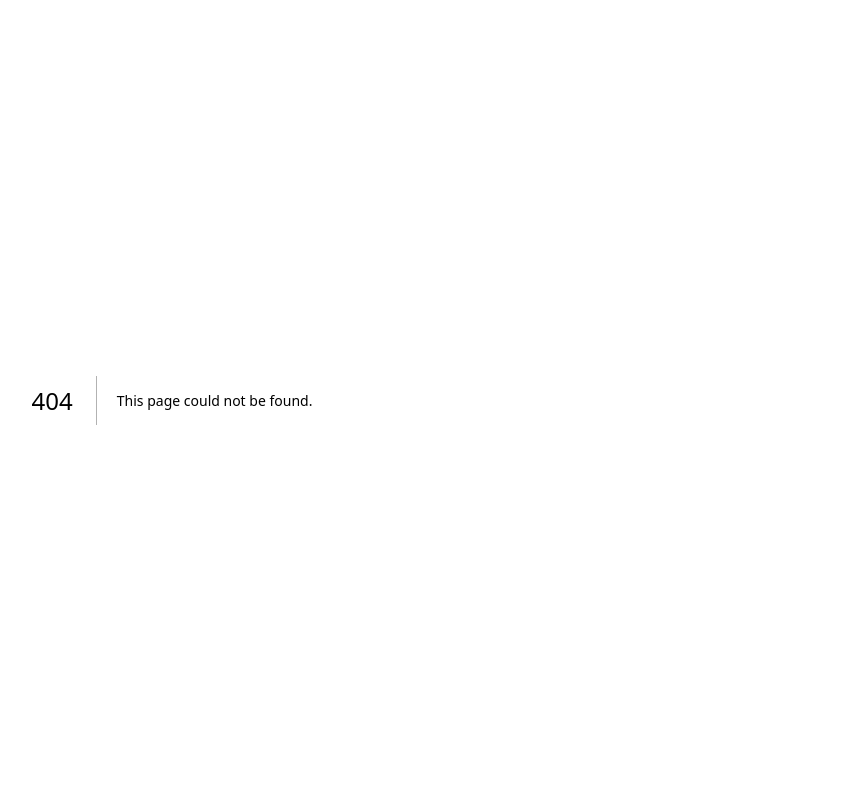
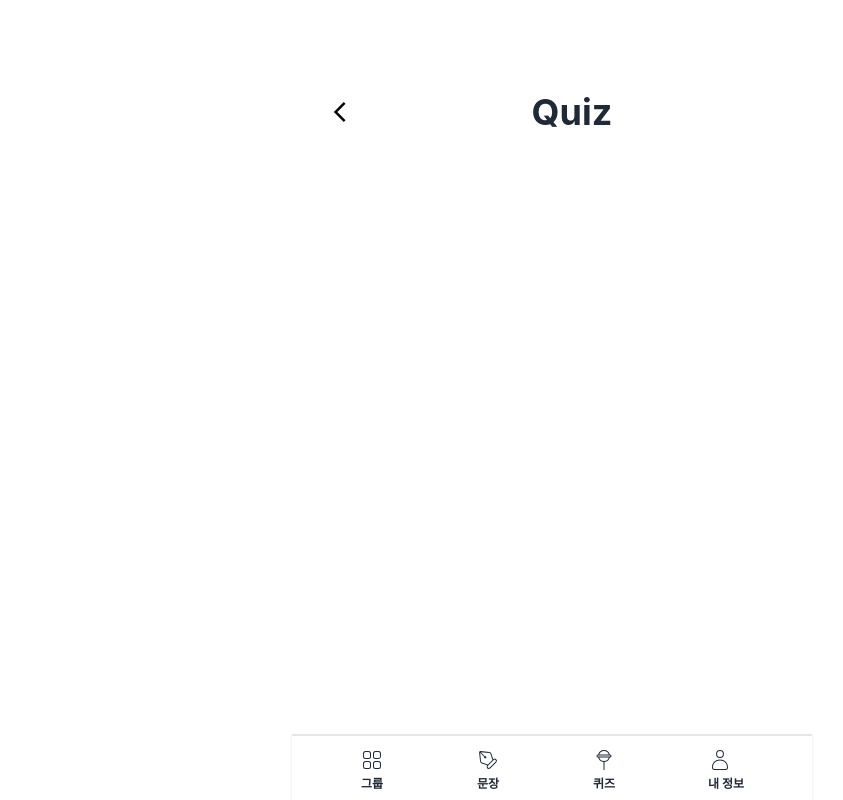
Before and after one commit to Gryffindor0ne/me-moonjang, a Next.js app: page /quiz in a window 1280 px wide. Before the commit this address had no page. Shown: the whole page, without its empty margins (88-931 px from the left). Built offline with nearby package versions, Linux system fonts and the light colour scheme.

Commit message:
Feat: navigation bar 구현

```diff
--- /dev/null
+++ b/components/layout/Layout.tsx
@@ -0,0 +1,15 @@
+import MainNavigation from '@components/layout/MainNavigation';
+
+type MemoonjangLayoutProps = {
+  children: React.ReactNode;
+};
+const Layout = (props: MemoonjangLayoutProps) => {
+  return (
+    <>
+      <main className="pb-20">{props.children}</main>
+      <MainNavigation />
+    </>
+  );
+};
+
+export default Layout;
--- /dev/null
+++ b/components/layout/MainNavigation.tsx
@@ -0,0 +1,46 @@
+import Link from 'next/link';
+import { CiUser, CiPen, CiLollipop, CiGrid41 } from 'react-icons/ci';
+
+const MainNavigation = () => {
+  return (
+    <div>
+      <section className="max-w-[520px] mx-auto fixed inset-x-0 bottom-0 z-10 bg-white shadow">
+        <div id="tabs" className="flex pt-1 border-t-2 justify-evenly">
+          <Link
+            href="/"
+            className="px-4 py-2 mx-2 text-2xl font-bold text-center text-gray-800"
+          >
+            <CiGrid41 />
+            <span className="block mt-1 text-xs tab">그룹</span>
+          </Link>
+
+          <Link
+            href="sentence"
+            className="px-4 py-2 mx-2 text-2xl font-bold text-center text-gray-800"
+          >
+            <CiPen />
+            <span className="block mt-1 text-xs tab">문장</span>
+          </Link>
+
+          <Link
+            href="quiz"
+            className="px-4 py-2 mx-2 text-2xl font-bold text-center text-gray-800"
+          >
+            <CiLollipop />
+            <span className="block mt-1 text-xs tab">퀴즈</span>
+          </Link>
+
+          <Link
+            href="profile"
+            className="px-4 py-2 mx-2 text-2xl font-bold text-center text-gray-800"
+          >
+            <CiUser />
+            <span className="block mt-1 text-xs tab">내 정보</span>
+          </Link>
+        </div>
+      </section>
+    </div>
+  );
+};
+
+export default MainNavigation;
--- /dev/null
+++ b/components/layout/Seo.tsx
@@ -0,0 +1,11 @@
+import Head from 'next/head';
+
+const Seo = ({ title }: { title: string }) => {
+  return (
+    <Head>
+      <title>Me-Moonjang : {title}</title>
+    </Head>
+  );
+};
+
+export default Seo;
--- a/pages/auth/login.tsx
+++ b/pages/auth/login.tsx
@@ -1,6 +1,5 @@
 import { useState } from 'react';
 import type { NextPage } from 'next';
-import Head from 'next/head';
 import Link from 'next/link';
 import { signIn, getSession } from 'next-auth/react';
 import { useRouter } from 'next/router';
@@ -13,6 +12,7 @@ import { toast, ToastContainer } from 'react-toastify';
 import 'react-toastify/dist/ReactToastify.css';
 
 import styles from '@styles/Form.module.css';
+import Seo from '@components/layout/Seo';
 
 const loginSchema = yup.object().shape({
   email: yup
@@ -68,9 +68,7 @@ const AuthPage: NextPage = () => {
 
   return (
     <>
-      <Head>
-        <title>Me-Moonjang : 로그인</title>
-      </Head>
+      <Seo title="로그인" />
       <ToastContainer />
       <section className="w-full mx-auto flex flex-col gap-5">
         <h1 className="flex mx-auto text-gray-800 text-4xl font-bold py-4 my-16">
--- a/pages/auth/register.tsx
+++ b/pages/auth/register.tsx
@@ -1,6 +1,5 @@
 import { useState } from 'react';
 import type { NextPage } from 'next';
-import Head from 'next/head';
 import Link from 'next/link';
 import { useRouter } from 'next/router';
 import axios from 'axios';
@@ -11,6 +10,7 @@ import { toast, ToastContainer } from 'react-toastify';
 import 'react-toastify/dist/ReactToastify.css';
 
 import styles from '@styles/Form.module.css';
+import Seo from '@components/layout/Seo';
 
 export type AuthType = 'memoonjang';
 
@@ -85,9 +85,7 @@ const Register: NextPage = () => {
 
   return (
     <>
-      <Head>
-        <title>Me-Moonjang : 회원가입</title>
-      </Head>
+      <Seo title="회원가입" />
       <ToastContainer />
       <section className="w-full mx-auto flex flex-col gap-5">
         <h1 className="flex mx-auto text-gray-800 text-4xl font-bold py-4 my-16">
--- a/pages/index.tsx
+++ b/pages/index.tsx
@@ -1,10 +1,11 @@
-import type { NextPage } from 'next';
-import { getSession, signOut, useSession } from 'next-auth/react';
-import Head from 'next/head';
+import type { GetServerSideProps, NextPage } from 'next';
+import { getSession, useSession } from 'next-auth/react';
+
 import Link from 'next/link';
-import axios from 'axios';
 
 import styles from '../styles/Home.module.css';
+import Layout from '@components/layout/Layout';
+import Seo from '@components/layout/Seo';
 
 const Home: NextPage = () => {
   const { data: session } = useSession();
@@ -12,13 +13,9 @@ const Home: NextPage = () => {
 
   return (
     <div className={styles.container}>
-      <Head>
-        <title>Me-Moonjang</title>
-        <meta name="description" content="me-moonjang" />
-        <link rel="icon" href="/favicon.ico" />
-      </Head>
+      <Seo title="Home" />
 
-      {session ? mainPage({ session }) : gate()}
+      {session ? mainPage() : gate()}
     </div>
   );
 };
@@ -37,45 +34,17 @@ const gate = () => {
   );
 };
 
-const mainPage = ({ session }: any) => {
-  const { id } = session.user;
-
-  const handleLogout = async () => {
-    try {
-      const res = await axios.post(`api/auth/logout`, {
-        id,
-      });
-
-      if (res.status === 200) {
-        signOut();
-      }
-    } catch (error) {
-      console.log(error);
-    }
-  };
-
+const mainPage = () => {
   return (
-    <main className="container mx-auto text-center mt-20">
-      <h3 className="text-4xl font-bold">Me-Moonjang</h3>
-
-      <div className="details">
-        <h5>{session.user.name}</h5>
-        <h5>{session.user.email}</h5>
-      </div>
-
-      <div className="flex justify-center">
-        <button
-          onClick={handleLogout}
-          className="mt-5 px-10 py-1 rounded-sm bg-indigo-500"
-        >
-          로그아웃
-        </button>
-      </div>
-    </main>
+    <Layout>
+      <main className="container mx-auto text-center mt-20 p-5">
+        <h3 className="text-4xl font-bold">Me-Moonjang</h3>
+      </main>
+    </Layout>
   );
 };
 
-export async function getServerSideProps(context: any) {
+export const getServerSideProps: GetServerSideProps = async (context) => {
   const session = await getSession(context);
 
   return {
@@ -83,6 +52,6 @@ export async function getServerSideProps(context: any) {
       session,
     },
   };
-}
+};
 
 export default Home;
--- /dev/null
+++ b/pages/profile.tsx
@@ -0,0 +1,66 @@
+import Layout from '@components/layout/Layout';
+import Seo from '@components/layout/Seo';
+import axios from 'axios';
+
+import { signOut, useSession } from 'next-auth/react';
+import { useRouter } from 'next/router';
+import { MdOutlineArrowBackIos } from 'react-icons/md';
+
+export type UserInfo = {
+  id: string;
+  email: string;
+  username: string;
+  authType: string;
+};
+
+const ProfilePage = () => {
+  const { data: session } = useSession();
+  const user = session?.user as UserInfo;
+  const router = useRouter();
+
+  const handleLogout = async () => {
+    try {
+      const res = await axios.post(`api/auth/logout`, {
+        id: user.id,
+      });
+
+      if (res.status === 200) {
+        signOut({ callbackUrl: 'http://localhost:3000' });
+      }
+    } catch (error) {
+      console.log(error);
+    }
+  };
+
+  return (
+    <>
+      <Seo title="회원정보" />
+      <Layout>
+        <section className="w-full mx-auto flex flex-col gap-5 p-5">
+          <div className="flex">
+            <span
+              onClick={() => router.back()}
+              className="flex justify-center items-center px-4 text-2xl cursor-pointer"
+            >
+              <MdOutlineArrowBackIos />
+            </span>
+            <h1 className="flex mx-auto text-gray-800 text-4xl font-bold pr-4 py-2 my-16">
+              회원정보
+            </h1>
+          </div>
+          <div className="flex justify-between">
+            <div className="text-gray-600 text-2xl font-bold ">Logout</div>
+            <button
+              onClick={handleLogout}
+              className="px-4 py-2 rounded-sm font-bold bg-orange-200"
+            >
+              로그아웃
+            </button>
+          </div>
+        </section>
+      </Layout>
+    </>
+  );
+};
+
+export default ProfilePage;
--- /dev/null
+++ b/pages/quiz.tsx
@@ -0,0 +1,30 @@
+import Layout from '@components/layout/Layout';
+import Seo from '@components/layout/Seo';
+import { useRouter } from 'next/router';
+import { MdOutlineArrowBackIos } from 'react-icons/md';
+
+const QuizPage = () => {
+  const router = useRouter();
+  return (
+    <>
+      <Seo title="퀴즈" />
+      <Layout>
+        <section className="w-full mx-auto flex flex-col gap-5 p-5">
+          <div className="flex">
+            <span
+              onClick={() => router.back()}
+              className="flex justify-center items-center px-4 text-2xl cursor-pointer"
+            >
+              <MdOutlineArrowBackIos />
+            </span>
+            <h1 className="flex mx-auto text-gray-800 text-4xl font-bold pr-4 py-2 my-16">
+              Quiz
+            </h1>
+          </div>
+        </section>
+      </Layout>
+    </>
+  );
+};
+
+export default QuizPage;
--- /dev/null
+++ b/pages/sentence.tsx
@@ -0,0 +1,30 @@
+import Layout from '@components/layout/Layout';
+import Seo from '@components/layout/Seo';
+import { useRouter } from 'next/router';
+import { MdOutlineArrowBackIos } from 'react-icons/md';
+
+const SentenceInputPage = () => {
+  const router = useRouter();
+  return (
+    <>
+      <Seo title="문장등록" />
+      <Layout>
+        <section className="w-full mx-auto flex flex-col gap-5 p-5">
+          <div className="flex">
+            <span
+              onClick={() => router.back()}
+              className="flex justify-center items-center px-4 text-2xl cursor-pointer"
+            >
+              <MdOutlineArrowBackIos />
+            </span>
+            <h1 className="flex mx-auto text-gray-800 text-4xl font-bold pr-4 py-2 my-16">
+              문장 등록
+            </h1>
+          </div>
+        </section>
+      </Layout>
+    </>
+  );
+};
+
+export default SentenceInputPage;
```
